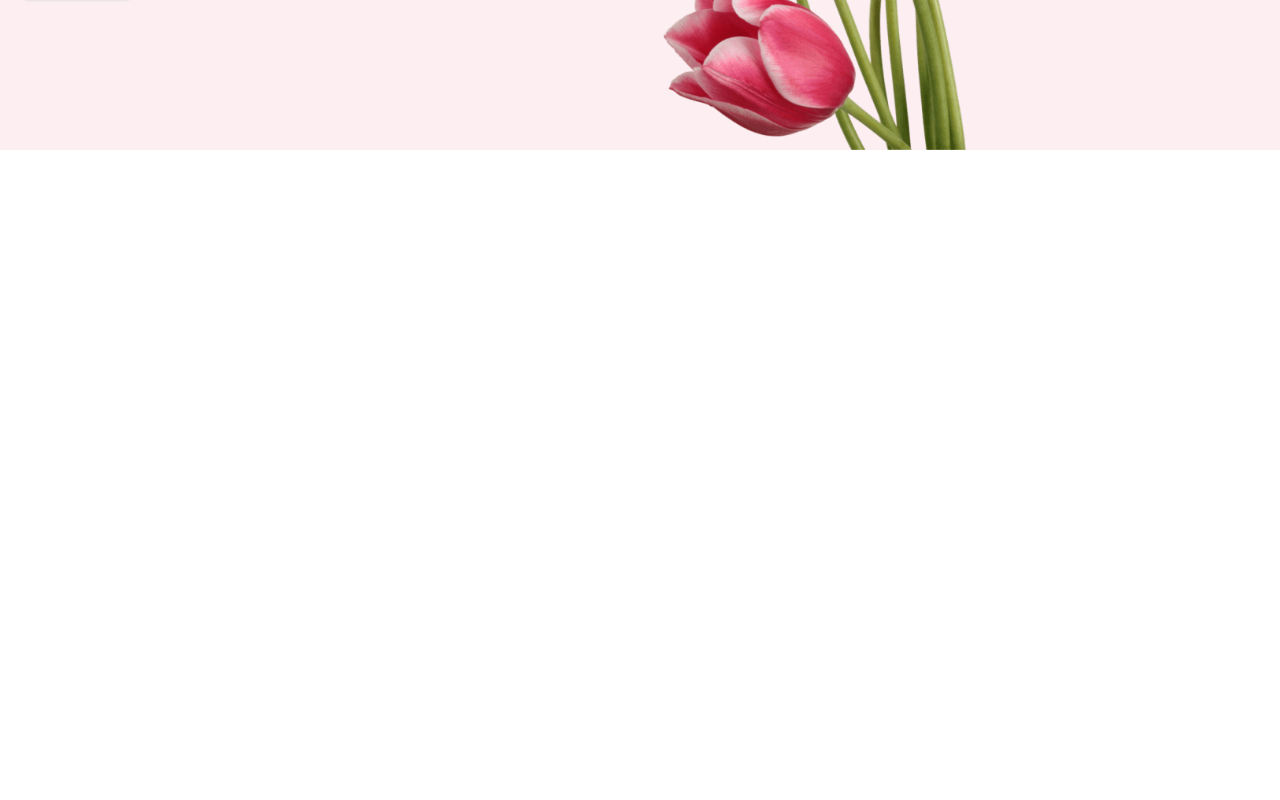
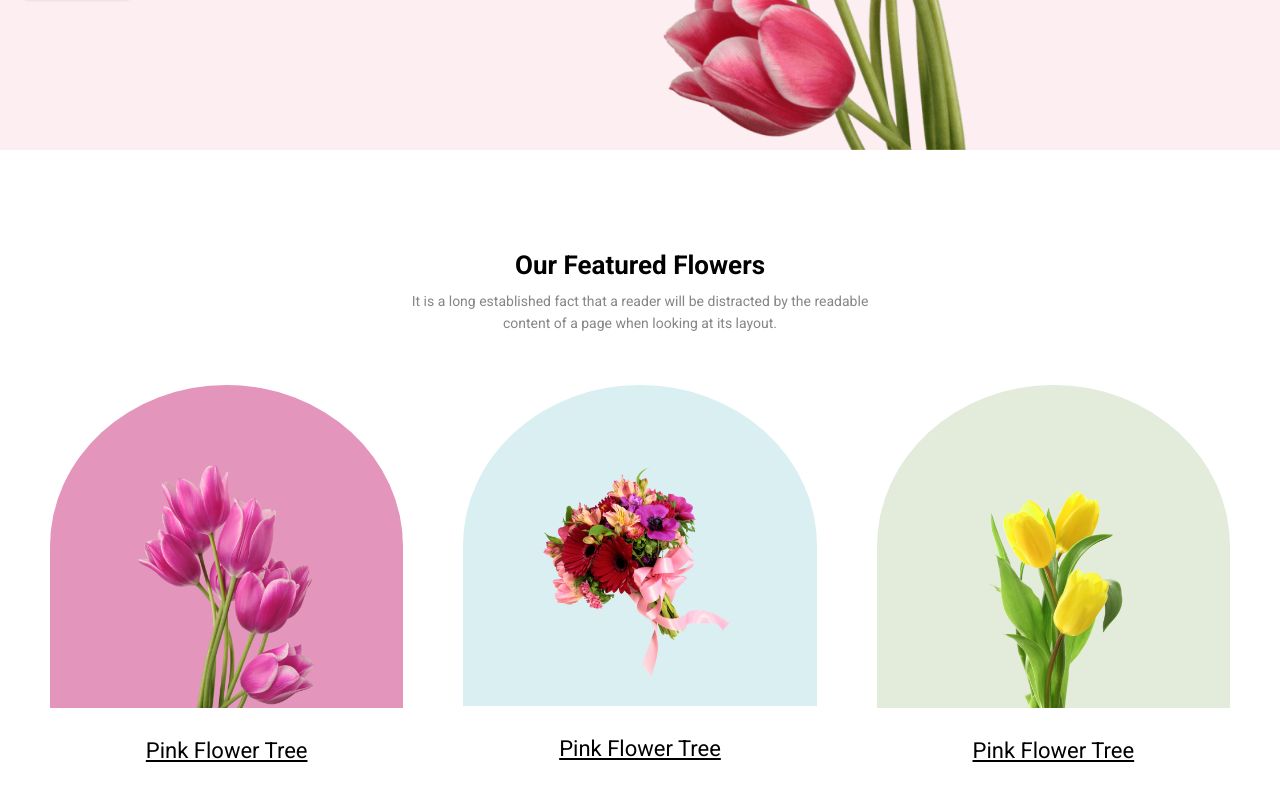
Before and after one commit to HossainRobin/flower-shop, a plain HTML site: page index.html in a window 1280 px wide. Shown: the part 500-1300 px from the top of the page. Before the commit the page ends 800 px from the top, so only its background shows below. Drawn offline with Linux system fonts and the light colour scheme.

Commit message:
featured section added

```diff
--- a/assets/css/style.css
+++ b/assets/css/style.css
@@ -12,6 +12,10 @@ body{
 }
 .row{
     display: flex;
+}
+.col-4{
+    width: 33.33%;
+    display: inline-block;
 }
 /* Banner section start */
 .banner{
@@ -56,3 +60,62 @@ body{
     bottom: 0;
 }
 /* Banner section end */
+/* Featured section start */
+.featured{
+    padding: 100px 0px;
+}
+.featured-head{
+    text-align: center;
+}
+.heading{
+    font-size: 26px;
+    margin-bottom: 10px;
+}
+.sub-heading{
+    color: #868686;
+    font-size: 14px;
+    margin-bottom: 30px;
+    line-height: 1.6;
+}
+.featured-body{
+    text-align: center;
+    margin-top: 50px;
+}
+.featured-body .row .col-4{
+    margin: 0px 30px;
+}
+.flower-box{
+    border-radius: 50% 50% 0px 0px;
+    padding-top: 80px;
+    padding-bottom: 0px;
+    overflow: hidden;
+}
+.bg-pink{
+    background-color: #e495bb;
+}
+.bg-paste{
+    background-color: #D9EFF1;
+}
+.bg-green{
+    background-color: #E3EBDB;
+}
+.flower-box img{
+    width: 50%;
+    margin-bottom: -5px;
+}
+.featured-body a{
+    color: black;
+    margin-top: 30px;
+    display: inline-block;
+    font-size: 22px;
+}
+.pb-30{
+    padding-bottom: 30px;
+}
+.bg-paste img{
+    width: 60%;
+}
+.bg-green img{
+    width: 46%;
+}
+/* Featured section end */
--- a/index.html
+++ b/index.html
@@ -31,5 +31,37 @@
         </div>
     </section>
     <!-- Banner section end -->
+    <!-- Featured section start -->
+    <section class="featured">
+        <div class="container">
+            <div class="featured-head">
+                <h3 class="heading">Our Featured Flowers</h3>
+                <p class="sub-heading">It is a long established fact that a reader will be distracted by the readable<br> content of a page when looking at its layout.</p>
+            </div>
+            <div class="featured-body">
+                <div class="row">
+                    <div class="col-4">
+                        <div class="flower-box bg-pink">
+                            <img src="assets/images/pink-flower.png" alt="Pink Flower Tree">
+                        </div>
+                        <a href="#">Pink Flower Tree</a>
+                    </div>
+                    <div class="col-4">
+                        <div class="flower-box bg-paste pb-30">
+                            <img src="assets/images/pngwing-flower.png" alt="Pink Flower Tree">
+                        </div>
+                        <a href="#">Pink Flower Tree</a>
+                    </div>
+                    <div class="col-4">
+                        <div class="flower-box bg-green">
+                            <img src="assets/images/yellow-flower.png" alt="Pink Flower Tree">
+                        </div>
+                        <a href="#">Pink Flower Tree</a>
+                    </div>
+                </div>
+            </div>
+        </div>
+    </section>
+    <!-- Featured section end -->
 </body>
 </html>
```
Also changed, not shown: assets/images/pngwing-flower.png (renamed from assets/images/pngwing 5.png), assets/images/yellow-flower.png (renamed from assets/images/pngwing 7.png).
